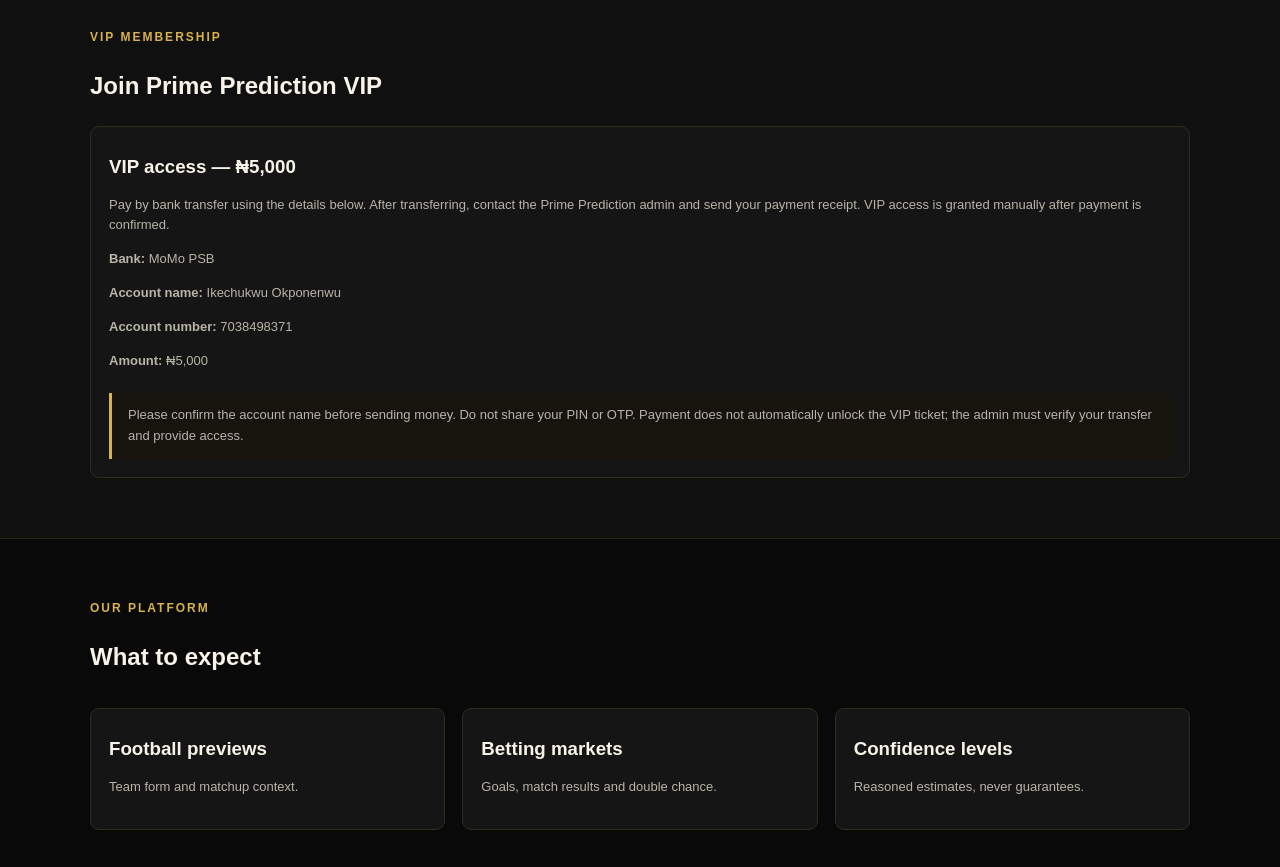
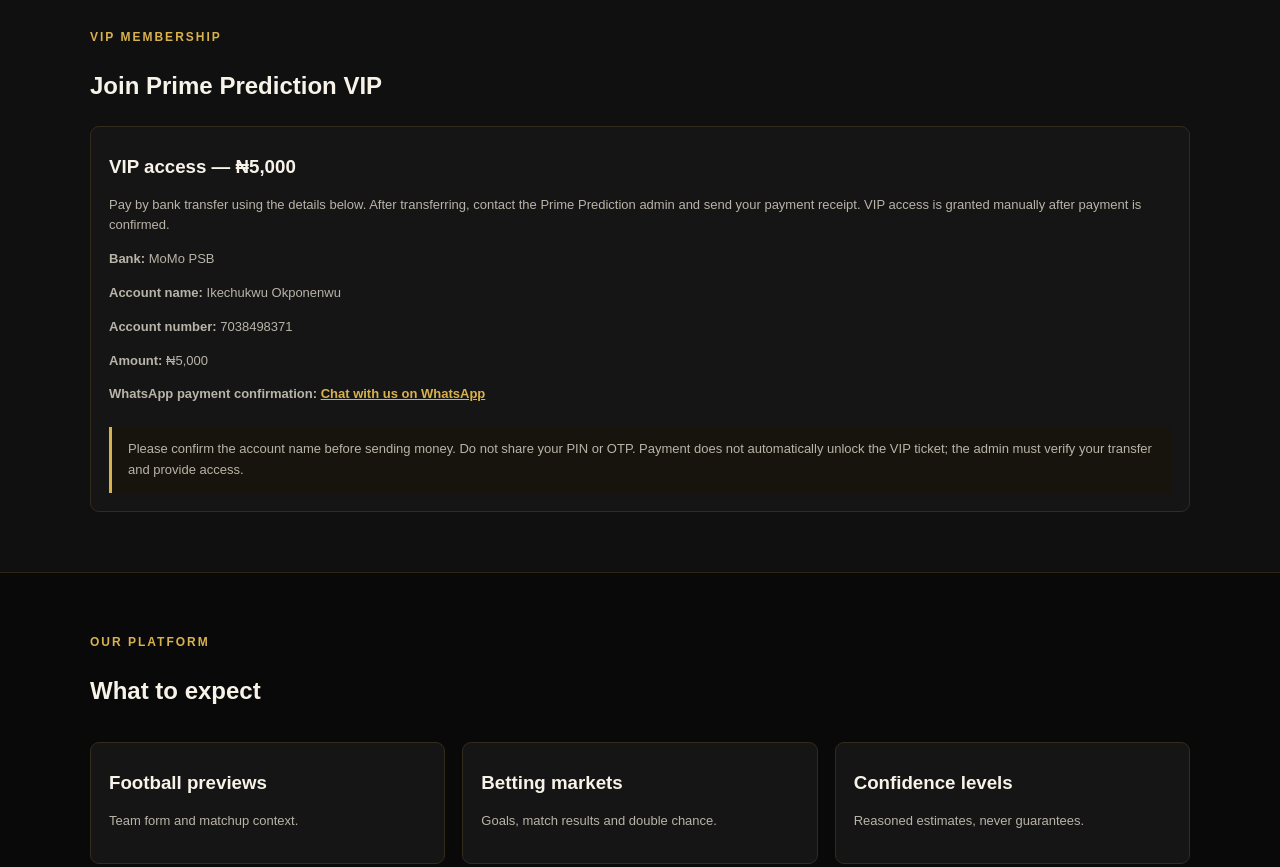
Before and after one commit to Chibuike365/prime-prediction, a plain HTML site: page index.html in a window 1280 px wide. Shown: the part 1900-2767 px from the top of the page. Drawn offline with Linux system fonts and the light colour scheme.

Commit message:
Add WhatsApp VIP payment contact

```diff
--- a/index.html
+++ b/index.html
@@ -16,5 +16,5 @@
 <article class="card"><small>13 · 1.24</small><h3>PSG vs Lorient</h3><b>Home</b></article>
 <article class="card"><small>14 · 1.25</small><h3>Besiktas vs Hapoel Be'er Sheva</h3><b>Home</b></article>
 </div><div class="notice"><strong>Combined odds: 10.84</strong> (calculated from the 14 listed prices). “Safe” is the ticket's supplied label, not a guarantee: every leg must win for the accumulator to land. Please confirm match dates, teams and odds with your bookmaker before staking.</div></div></div></section>
-<section id="payment" class="dark"><div class="wrap"><div class="kicker">VIP membership</div><h2>Join Prime Prediction <span>VIP</span></h2><div class="card"><h3>VIP access — ₦5,000</h3><p>Pay by bank transfer using the details below. After transferring, contact the Prime Prediction admin and send your payment receipt. VIP access is granted manually after payment is confirmed.</p><p><strong>Bank:</strong> MoMo PSB</p><p><strong>Account name:</strong> Ikechukwu Okponenwu</p><p><strong>Account number:</strong> 7038498371</p><p><strong>Amount:</strong> ₦5,000</p><div class="notice">Please confirm the account name before sending money. Do not share your PIN or OTP. Payment does not automatically unlock the VIP ticket; the admin must verify your transfer and provide access.</div></div></div></section>
+<section id="payment" class="dark"><div class="wrap"><div class="kicker">VIP membership</div><h2>Join Prime Prediction <span>VIP</span></h2><div class="card"><h3>VIP access — ₦5,000</h3><p>Pay by bank transfer using the details below. After transferring, contact the Prime Prediction admin and send your payment receipt. VIP access is granted manually after payment is confirmed.</p><p><strong>Bank:</strong> MoMo PSB</p><p><strong>Account name:</strong> Ikechukwu Okponenwu</p><p><strong>Account number:</strong> 7038498371</p><p><strong>Amount:</strong> ₦5,000</p><p><strong>WhatsApp payment confirmation:</strong> <a href="https://wa.me/2349058991195?text=Hello%2C%20I%20have%20made%20payment%20for%20Prime%20Prediction%20VIP." target="_blank" rel="noopener" style="color:var(--gold);font-weight:bold">Chat with us on WhatsApp</a></p><div class="notice">Please confirm the account name before sending money. Do not share your PIN or OTP. Payment does not automatically unlock the VIP ticket; the admin must verify your transfer and provide access.</div></div></div></section>
 <section id="analysis"><div class="wrap"><div class="kicker">Our platform</div><h2>What to expect</h2><div class="grid"><div class="card"><h3>Football previews</h3><p>Team form and matchup context.</p></div><div class="card"><h3>Betting markets</h3><p>Goals, match results and double chance.</p></div><div class="card"><h3>Confidence levels</h3><p>Reasoned estimates, never guarantees.</p></div></div></div></section></main><footer><div class="wrap">© <span id="year"></span> Prime Prediction · 18+ · Bet responsibly</div></footer><script>document.getElementById('year').textContent=new Date().getFullYear();document.getElementById('vip-form').addEventListener('submit',function(e){e.preventDefault();if(document.getElementById('vip-password').value==='Omaga121'){document.getElementById('vip-gate').hidden=true;document.getElementById('vip-content').hidden=false;}else{document.getElementById('vip-error').style.display='block';}})</script></body></html>
```
